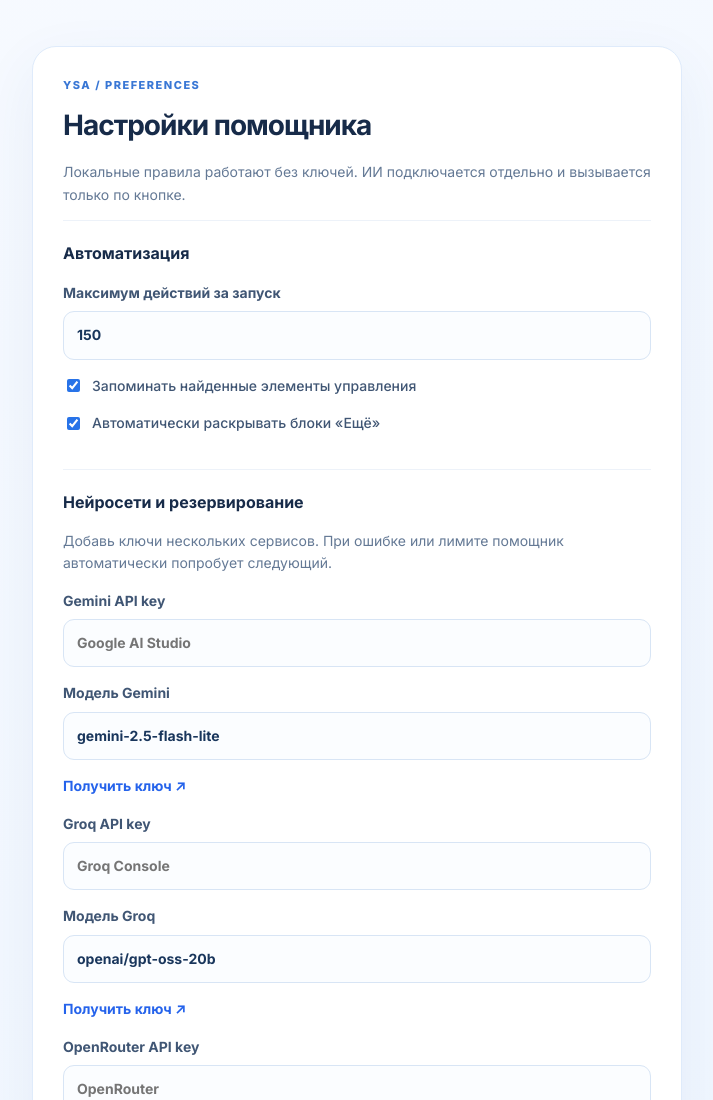
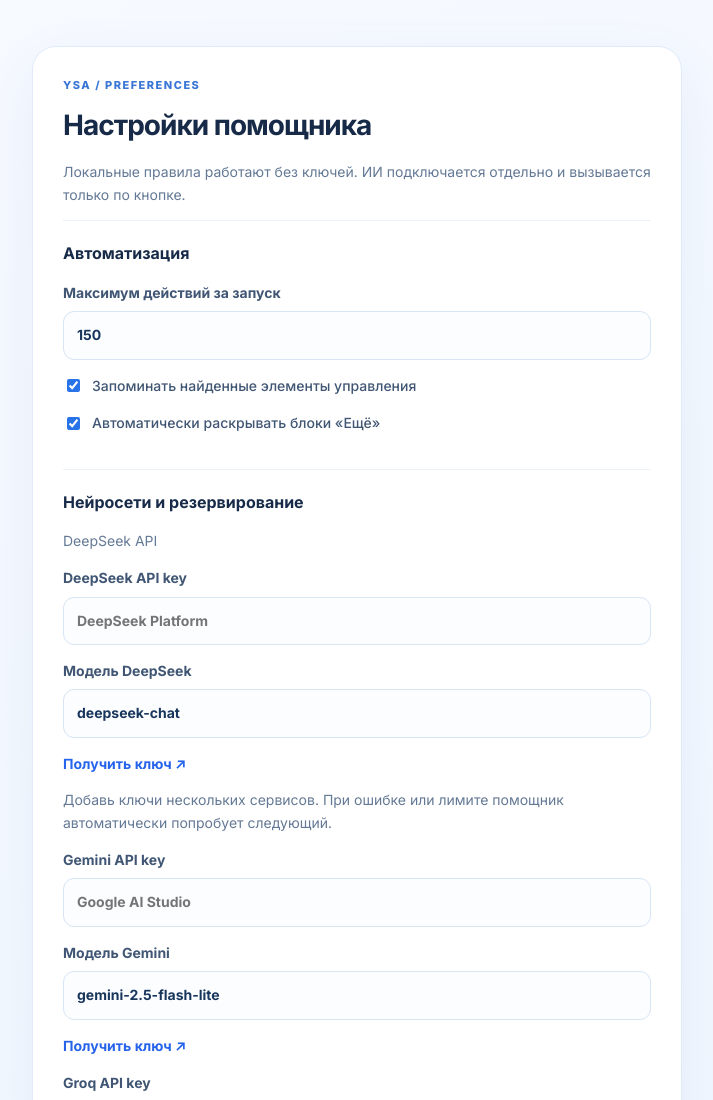
Before and after one commit to Xayrose/Yandex-Study-Assistant-, a browser extension: page extension/options.html in a window 1280 px wide. Shown: the top 1100 px of the page, without its empty margins (283-996 px from the left). Drawn offline with Linux system fonts and the light colour scheme.

Commit message:
Add DeepSeek API integration

```diff
--- a/extension/options.html
+++ b/extension/options.html
@@ -1,4 +1,4 @@
-<!doctype html><html lang="ru"><head><meta charset="utf-8"><meta name="viewport" content="width=device-width,initial-scale=1"><title>Настройки · YSA</title><link rel="stylesheet" href="options.css"></head><body><main><div class="eyebrow">YSA / PREFERENCES</div><h1>Настройки помощника</h1><p class="intro">Локальные правила работают без ключей. ИИ подключается отдельно и вызывается только по кнопке.</p><section><h2>Автоматизация</h2><label>Максимум действий за запуск<input id="maxSteps" type="number" min="1" max="500"></label><label class="check"><input id="remember" type="checkbox"> Запоминать найденные элементы управления</label><label class="check"><input id="expand" type="checkbox"> Автоматически раскрывать блоки «Ещё»</label></section><section><h2>Нейросети и резервирование</h2><p>Добавь ключи нескольких сервисов. При ошибке или лимите помощник автоматически попробует следующий.</p>
+<!doctype html><html lang="ru"><head><meta charset="utf-8"><meta name="viewport" content="width=device-width,initial-scale=1"><title>Настройки · YSA</title><link rel="stylesheet" href="options.css"></head><body><main><div class="eyebrow">YSA / PREFERENCES</div><h1>Настройки помощника</h1><p class="intro">Локальные правила работают без ключей. ИИ подключается отдельно и вызывается только по кнопке.</p><section><h2>Автоматизация</h2><label>Максимум действий за запуск<input id="maxSteps" type="number" min="1" max="500"></label><label class="check"><input id="remember" type="checkbox"> Запоминать найденные элементы управления</label><label class="check"><input id="expand" type="checkbox"> Автоматически раскрывать блоки «Ещё»</label></section><section><h2>Нейросети и резервирование</h2><p>DeepSeek API</p><label>DeepSeek API key<input id="deepseekApiKey" type="password" placeholder="DeepSeek Platform" autocomplete="off"></label><label>Модель DeepSeek<input id="deepseekModel" value="deepseek-chat"></label><a href="https://platform.deepseek.com/api_keys" target="_blank" rel="noreferrer">Получить ключ ↗</a><p>Добавь ключи нескольких сервисов. При ошибке или лимите помощник автоматически попробует следующий.</p>
 <label>Gemini API key<input id="geminiApiKey" type="password" placeholder="Google AI Studio" autocomplete="off"></label><label>Модель Gemini<input id="geminiModel" value="gemini-2.5-flash-lite"></label><a href="https://aistudio.google.com/app/apikey" target="_blank" rel="noreferrer">Получить ключ ↗</a>
 <label>Groq API key<input id="groqApiKey" type="password" placeholder="Groq Console" autocomplete="off"></label><label>Модель Groq<input id="groqModel" value="openai/gpt-oss-20b"></label><a href="https://console.groq.com/keys" target="_blank" rel="noreferrer">Получить ключ ↗</a>
 <label>OpenRouter API key<input id="openrouterApiKey" type="password" placeholder="OpenRouter" autocomplete="off"></label><label>Модель OpenRouter<input id="openrouterModel" value="openrouter/free"></label><a href="https://openrouter.ai/settings/keys" target="_blank" rel="noreferrer">Получить ключ ↗</a>
```
